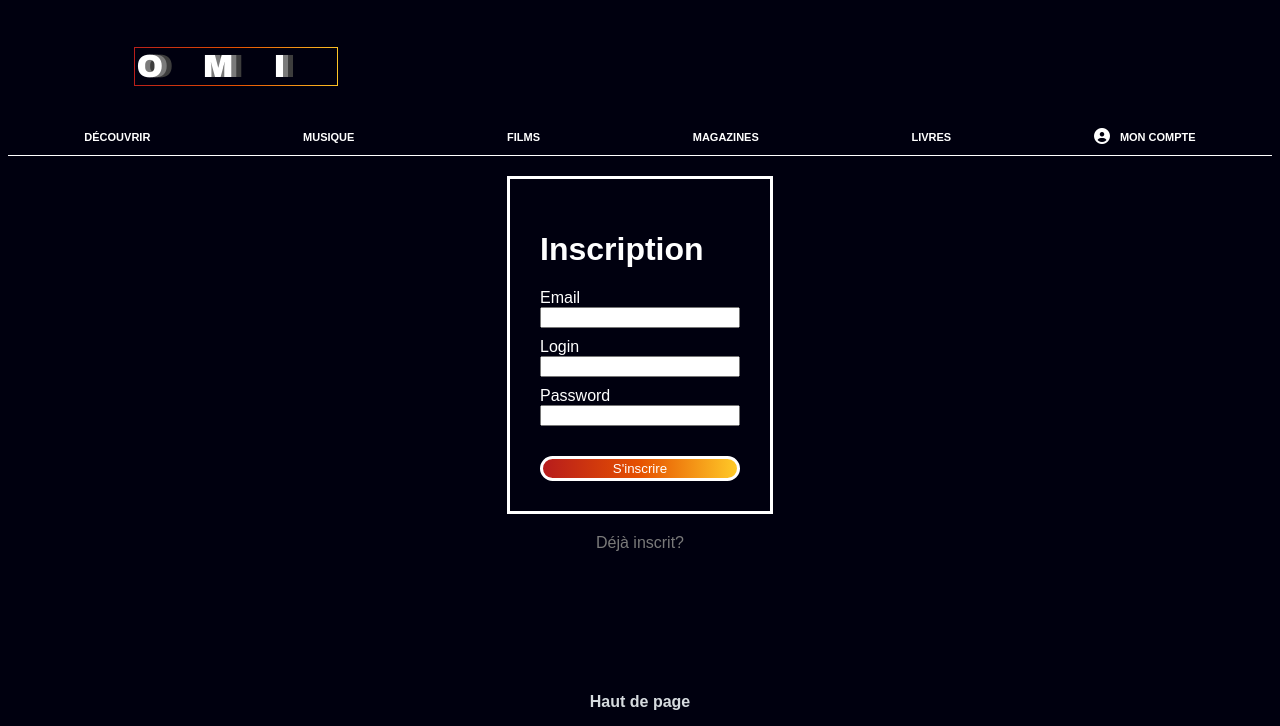
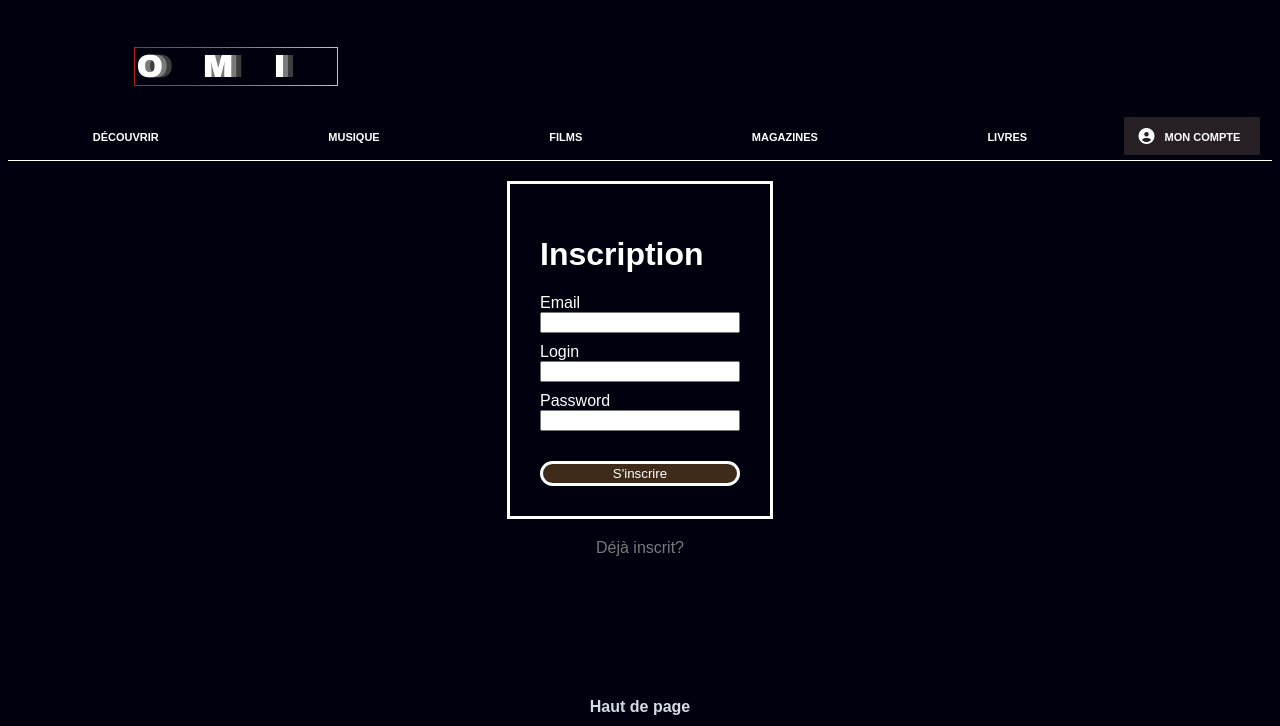
Before and after one commit to HugoDeku/projet_php_mi3, a PHP site: page /index.php?controller=utilisateur&action=inscription in a window 1280 px wide. Shown: the top 726 px of the page. Run offline with PHP 8.4, Linux system fonts and the light colour scheme; some libraries are stand-ins or nearby versions.

Commit message:
design final touches

```diff
--- a/view/header.php
+++ b/view/header.php
@@ -8,7 +8,7 @@
         <div><a href="index.php?controller=film">Films</a></div>
         <div><a href="index.php?controller=magazine">Magazines</a></div>
         <div><a href="index.php?controller=livre">Livres</a></div>
-        <div><i class="account fas fa-user-circle"></i>
+        <div id="account_div"><i class="account fas fa-user-circle"></i>
         <?php if (isset($_SESSION['user']) && $_SESSION['user']->isAdmin()) : ?>
             <a href="index.php?controller=utilisateur&action=connexion">Configuration</a>
         <?php elseif (!isset($_SESSION['user'])): ?>
@@ -21,7 +21,7 @@
     </nav>
 </div>
 
-<?php if (isset($_GET['controller']) && $_GET['controller'] != "cart" && $_GET['controller'] != "utilisateur" && (isset($_GET['action']) && isset($_GET['action']) != "modifier")) : ?>
+<?php if (isset($_GET['controller']) && $_GET['controller'] != "cart" && $_GET['controller'] != "utilisateur" || (isset($_GET['action']) && isset($_GET['action']) != "modifier")) : ?>
     <div class="basket">
         <a href="index.php?controller=cart">
             <i class="fas fa-shopping-basket"></i>
--- a/view/scss/style.css
+++ b/view/scss/style.css
@@ -52,15 +52,20 @@ header nav {
   display: flex;
   border-bottom: 1px solid white;
 }
+header nav #account_div {
+  padding: 0px 10px 0px 15px;
+  background-color: rgba(177, 146, 123, 0.21);
+}
 header nav .active {
   border-bottom: solid 3px #d6dbdf;
 }
 header nav div {
   min-width: 50px;
-  max-width: 200px;
+  max-width: 400px;
   padding: 0px 5% 0px 5%;
   height: 100%;
   margin: auto;
+  margin-bottom: 5px;
   display: flex;
   justify-content: center;
   align-items: center;
@@ -71,7 +76,6 @@ header nav div a {
   text-decoration: none;
   font-weight: bold;
   color: white;
-  display: flex;
   display: flex;
   justify-content: center;
   align-items: center;
@@ -405,10 +409,13 @@ header nav ul {
 #connexion_card #connexion_content button {
   margin-top: 20px;
   height: 25px;
-  background: linear-gradient(to right, #b71c1c, #e65100, #ffca28);
+  background: #3e2b1a;
   border-radius: 15px;
   border: 3px solid white;
   color: white;
+}
+#connexion_card #connexion_content button:hover {
+  background: linear-gradient(to right, #b71c1c, #e65100, #ffca28);
 }
 
 #already_registered {
--- a/view/scss/style.scss
+++ b/view/scss/style.scss
@@ -77,16 +77,22 @@ header {
     display: flex;
     border-bottom: 1px solid white;
 
+    #account_div {
+      padding: 0px 10px 0px 15px;
+      background-color: rgba(177, 146, 123, 0.21);
+    }
+
     .active {
       border-bottom: solid 3px $font_color;
     }
 
     div {
       min-width: 50px;
-      max-width: 200px;
+      max-width: 400px;
       padding: 0px 5% 0px 5%;
       height: 100%;
       margin: auto;
+      margin-bottom: 5px;
 
       display: flex;
       justify-content: center;
@@ -98,7 +104,6 @@ header {
         text-decoration: none;
         font-weight: bold;
         color: white;
-        display: flex;
 
         display: flex;
         justify-content: center;
@@ -491,10 +496,13 @@ header {
     button {
       margin-top: 20px;
       height: 25px;
-      background: $omi_gradient;
+      background: $brown;
       border-radius: 15px;
       border: 3px solid white;
       color: white;
+    }
+    button:hover {
+      background: $omi_gradient;
     }
   }
 }
```
Also changed, not shown: view/data/musique/currents.jpg (deleted), 1 other file.
